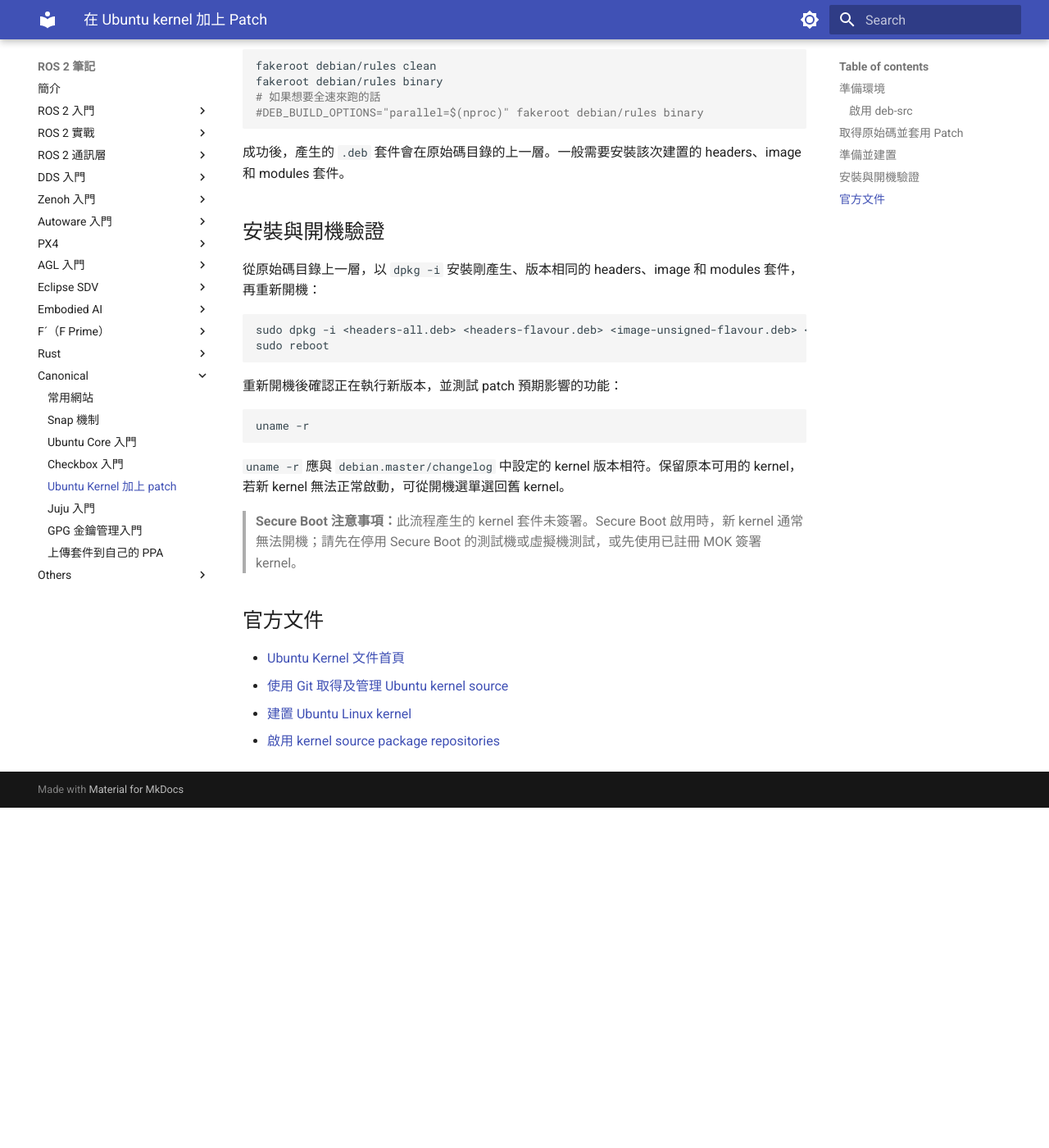
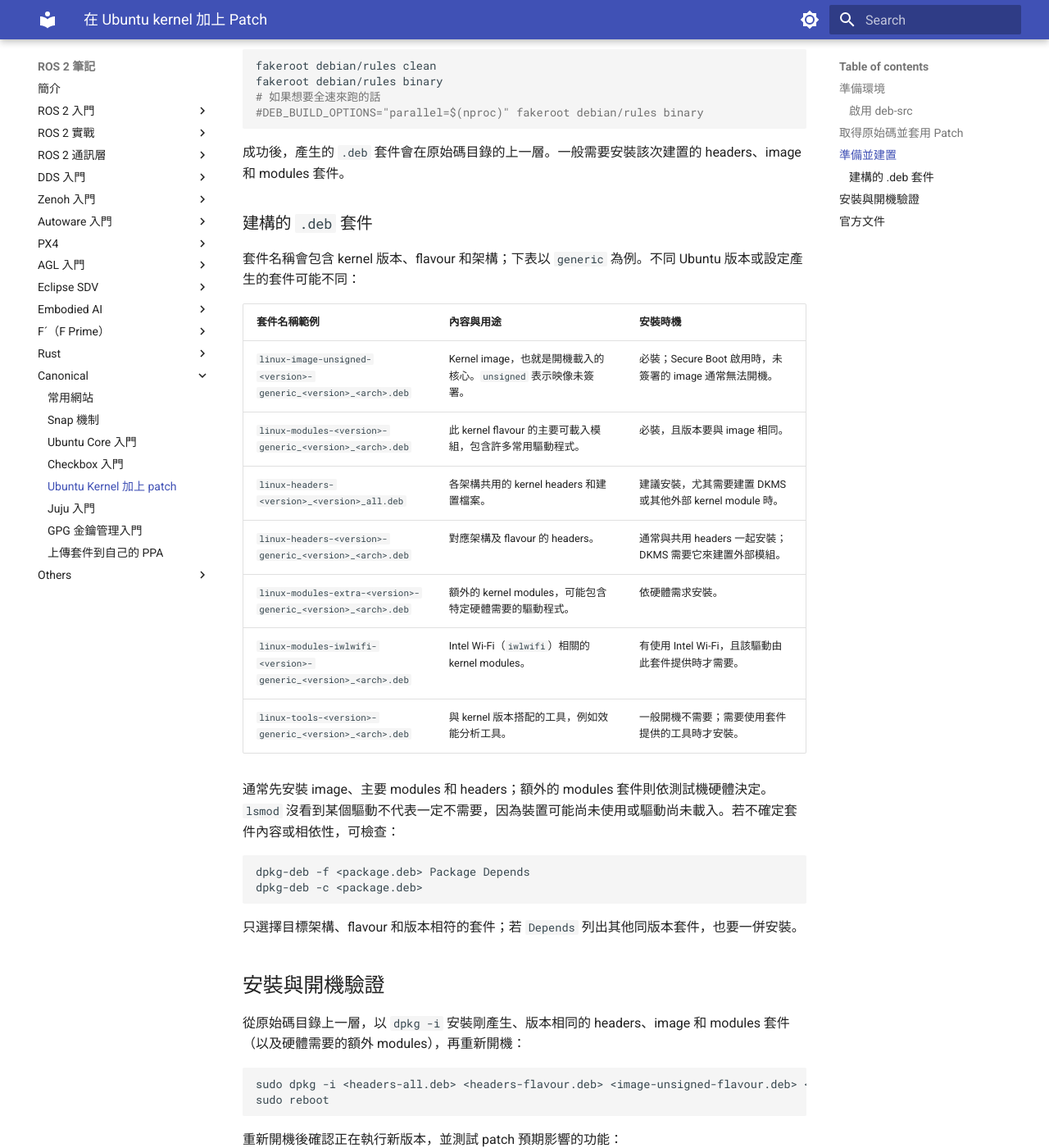
Before and after one commit to evshary/ros2-learning, an MkDocs documentation site: the page built from docs/canonical/kernel-patch.md, in a window 1280 px wide and 1400 px high, scrolled down 1789 px. Shown: the whole window at 82% size. Built offline with MkDocs 1.6.1 and Material for MkDocs 9.7.7, drawn with Linux system fonts in a browser that asks for light colours; before the commit the page ends 2774 px from its top, so only the background shows below that.

Commit message:
docs(canonical): explain kernel build packages
Signed-off-by: ChenYing Kuo <evshary@gmail.com>

````diff
--- a/docs/canonical/kernel-patch.md
+++ b/docs/canonical/kernel-patch.md
@@ -93,9 +93,32 @@ fakeroot debian/rules binary
 
 成功後，產生的 `.deb` 套件會在原始碼目錄的上一層。一般需要安裝該次建置的 headers、image 和 modules 套件。
 
+### 建構的 `.deb` 套件
+
+套件名稱會包含 kernel 版本、flavour 和架構；下表以 `generic` 為例。不同 Ubuntu 版本或設定產生的套件可能不同：
+
+| 套件名稱範例 | 內容與用途 | 安裝時機 |
+| --- | --- | --- |
+| `linux-image-unsigned-<version>-generic_<version>_<arch>.deb` | Kernel image，也就是開機載入的核心。`unsigned` 表示映像未簽署。 | 必裝；Secure Boot 啟用時，未簽署的 image 通常無法開機。 |
+| `linux-modules-<version>-generic_<version>_<arch>.deb` | 此 kernel flavour 的主要可載入模組，包含許多常用驅動程式。 | 必裝，且版本要與 image 相同。 |
+| `linux-headers-<version>_<version>_all.deb` | 各架構共用的 kernel headers 和建置檔案。 | 建議安裝，尤其需要建置 DKMS 或其他外部 kernel module 時。 |
+| `linux-headers-<version>-generic_<version>_<arch>.deb` | 對應架構及 flavour 的 headers。 | 通常與共用 headers 一起安裝；DKMS 需要它來建置外部模組。 |
+| `linux-modules-extra-<version>-generic_<version>_<arch>.deb` | 額外的 kernel modules，可能包含特定硬體需要的驅動程式。 | 依硬體需求安裝。 |
+| `linux-modules-iwlwifi-<version>-generic_<version>_<arch>.deb` | Intel Wi-Fi（`iwlwifi`）相關的 kernel modules。 | 有使用 Intel Wi-Fi，且該驅動由此套件提供時才需要。 |
+| `linux-tools-<version>-generic_<version>_<arch>.deb` | 與 kernel 版本搭配的工具，例如效能分析工具。 | 一般開機不需要；需要使用套件提供的工具時才安裝。 |
+
+通常先安裝 image、主要 modules 和 headers；額外的 modules 套件則依測試機硬體決定。`lsmod` 沒看到某個驅動不代表一定不需要，因為裝置可能尚未使用或驅動尚未載入。若不確定套件內容或相依性，可檢查：
+
+```bash
+dpkg-deb -f <package.deb> Package Depends
+dpkg-deb -c <package.deb>
+```
+
+只選擇目標架構、flavour 和版本相符的套件；若 `Depends` 列出其他同版本套件，也要一併安裝。
+
 ## 安裝與開機驗證
 
-從原始碼目錄上一層，以 `dpkg -i` 安裝剛產生、版本相同的 headers、image 和 modules 套件，再重新開機：
+從原始碼目錄上一層，以 `dpkg -i` 安裝剛產生、版本相同的 headers、image 和 modules 套件（以及硬體需要的額外 modules），再重新開機：
 
 ```bash
 sudo dpkg -i <headers-all.deb> <headers-flavour.deb> <image-unsigned-flavour.deb> <modules-flavour.deb>
````
